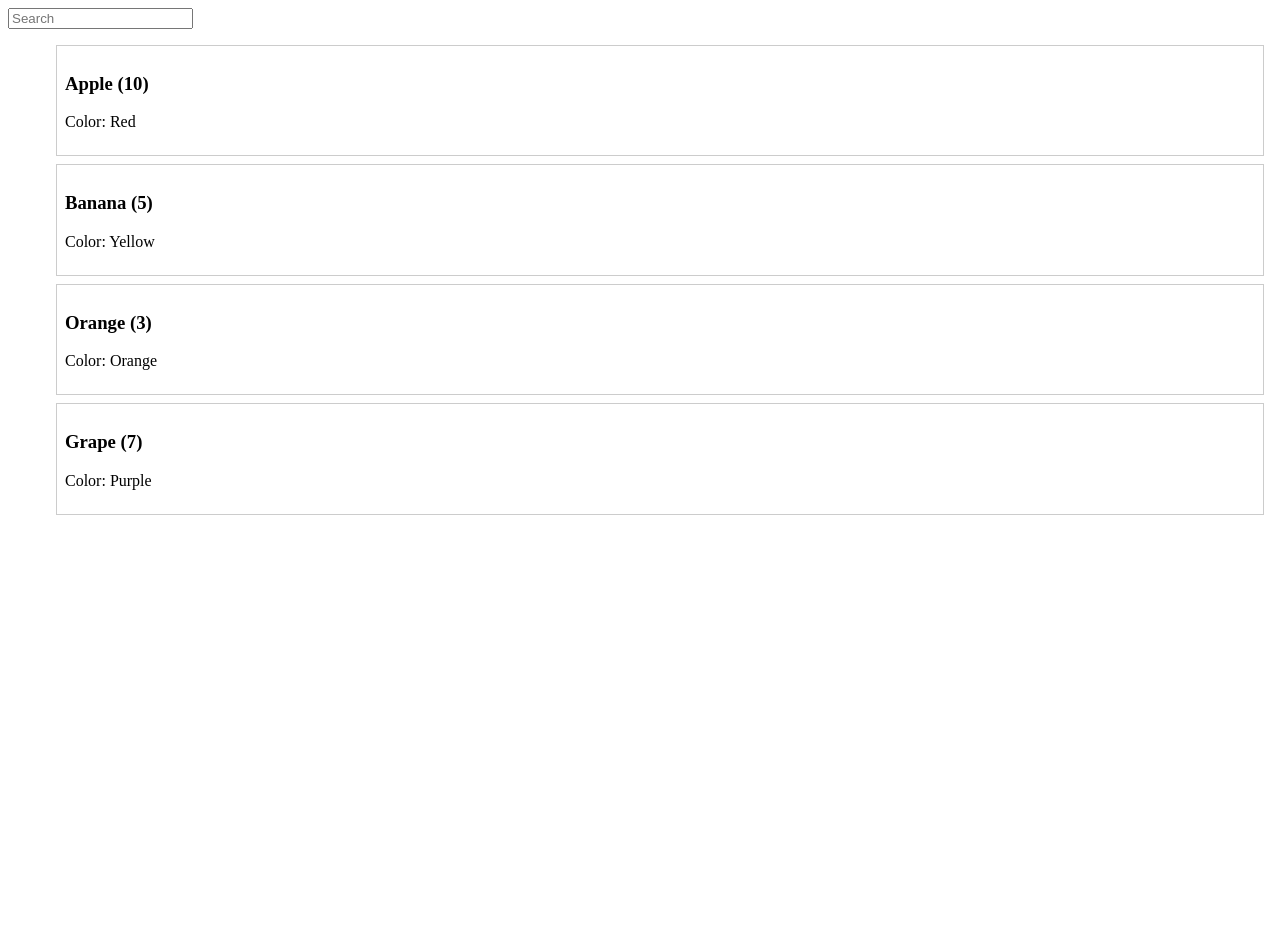
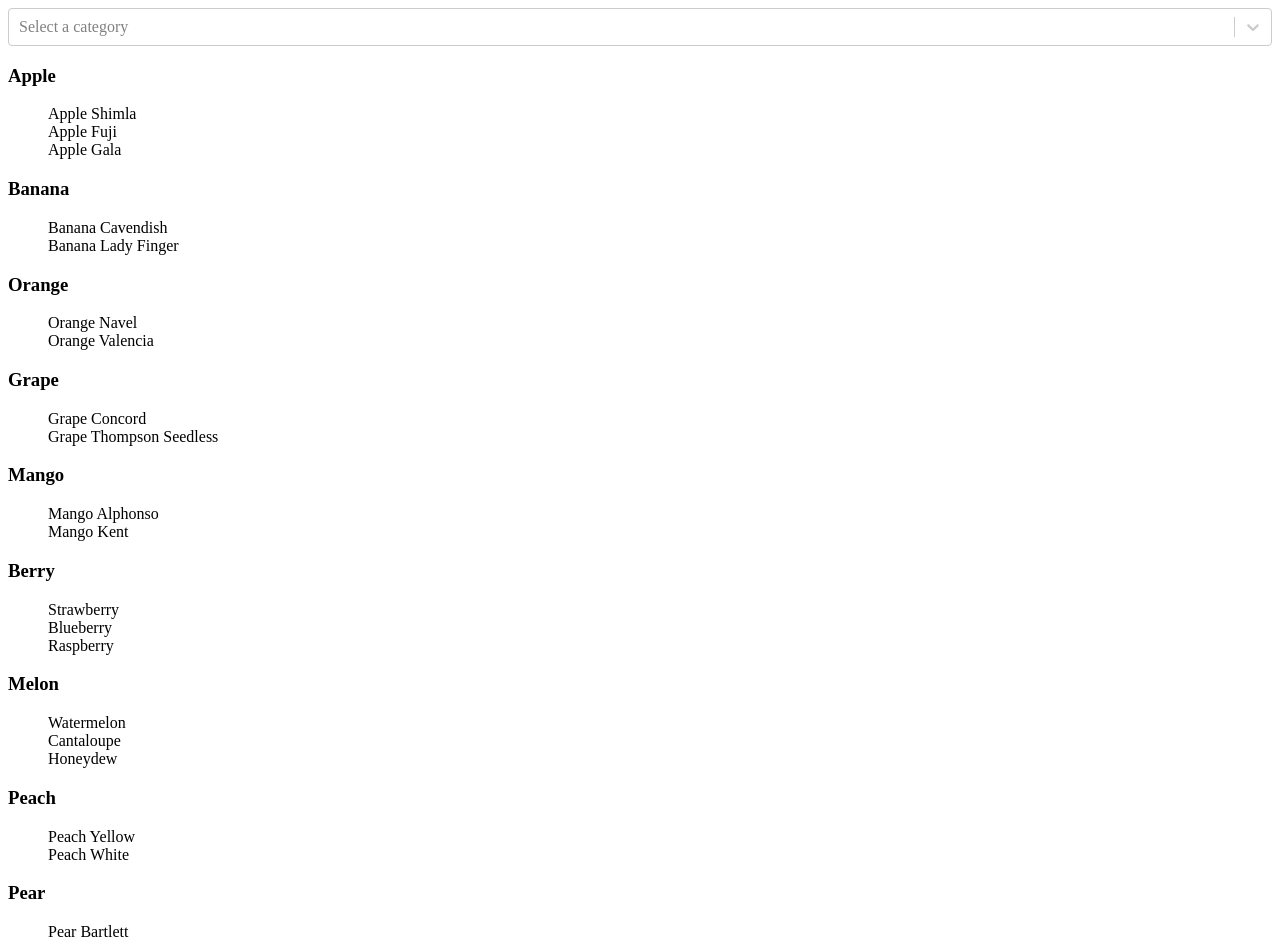
Before and after one commit to iAngkur/typscript-react, a React (Create React App) app: page / in a window 1280 px wide. Shown: the top 942 px of the page. Before the commit the page ends 800 px from the top, so only its background shows below. Built offline with nearby package versions, Linux system fonts and the light colour scheme.

Commit message:
Added Dropdown react-select

```diff
--- a/package.json
+++ b/package.json
@@ -9,6 +9,7 @@
     "react": "^19.0.0",
     "react-dom": "^19.0.0",
     "react-scripts": "5.0.1",
+    "react-select": "^5.10.1",
     "styled-components": "^6.1.15"
   },
   "scripts": {
--- a/src/App.tsx
+++ b/src/App.tsx
@@ -7,6 +7,8 @@ import PollingPattern from "./ReactComponents/PollingPattern";
 import Modal from "./ReactComponents/Modal";
 import FakeAPI from "./NeogCampLMS/FakeAPI";
 import SearchArray from "./NeogCampLMS/SearchArray";
+import Dropdown from "./NeogCampLMS/Dropdown";
+import Dropdown_v2 from "./NeogCampLMS/Dropdown_v2";
 
 function App() {
   return (
@@ -18,7 +20,9 @@ function App() {
       {/* <PollingPattern /> */}
       {/* <Modal /> */}
       {/* <FakeAPI /> */}
-      <SearchArray />
+      {/* <SearchArray /> */}
+      {/* <Dropdown /> */}
+      <Dropdown_v2 />
     </div>
   );
 }
--- /dev/null
+++ b/src/NeogCampLMS/Dropdown.tsx
@@ -0,0 +1,34 @@
+import React, { useState } from "react";
+
+function Dropdown() {
+  const [selectedColor, setSelectedColor] = useState("");
+
+  return (
+    <div>
+      <h2
+        style={{
+          backgroundColor: selectedColor || "black",
+          padding: "0.5rem",
+          color: "white",
+          textAlign: "center",
+        }}
+      >
+        Choose a color to change the background
+      </h2>
+      <select
+        value={selectedColor}
+        onChange={(e) => {
+          setSelectedColor(e.target.value);
+        }}
+      >
+        <option value="">Select color</option>
+        <option value="black">Black</option>
+        <option value="red">Red</option>
+        <option value="blue">Blue</option>
+        <option value="green">Green</option>
+      </select>
+    </div>
+  );
+}
+
+export default Dropdown;
--- /dev/null
+++ b/src/NeogCampLMS/Dropdown_v2.tsx
@@ -0,0 +1,124 @@
+import React, { ChangeEvent, Fragment, useState } from "react";
+import Select from "react-select";
+
+const fruits = [
+  { id: 1, category: "Apple", name: "Apple Shimla" },
+  { id: 2, category: "Apple", name: "Apple Fuji" },
+  { id: 3, category: "Apple", name: "Apple Gala" },
+  { id: 4, category: "Banana", name: "Banana Cavendish" },
+  { id: 5, category: "Banana", name: "Banana Lady Finger" },
+  { id: 6, category: "Orange", name: "Orange Navel" },
+  { id: 7, category: "Orange", name: "Orange Valencia" },
+  { id: 8, category: "Grape", name: "Grape Concord" },
+  { id: 9, category: "Grape", name: "Grape Thompson Seedless" },
+  { id: 10, category: "Mango", name: "Mango Alphonso" },
+  { id: 11, category: "Mango", name: "Mango Kent" },
+  { id: 12, category: "Berry", name: "Strawberry" },
+  { id: 13, category: "Berry", name: "Blueberry" },
+  { id: 14, category: "Berry", name: "Raspberry" },
+  { id: 15, category: "Melon", name: "Watermelon" },
+  { id: 16, category: "Melon", name: "Cantaloupe" },
+  { id: 17, category: "Melon", name: "Honeydew" },
+  { id: 18, category: "Peach", name: "Peach Yellow" },
+  { id: 19, category: "Peach", name: "Peach White" },
+  { id: 20, category: "Pear", name: "Pear Bartlett" },
+  { id: 21, category: "Pear", name: "Pear Anjou" },
+  { id: 22, category: "Cherry", name: "Cherry Bing" },
+  { id: 23, category: "Cherry", name: "Cherry Rainier" },
+  { id: 24, category: "Plum", name: "Plum Black" },
+  { id: 25, category: "Plum", name: "Plum Red" },
+];
+
+const categories = [
+  { value: "Apple", label: "Apple" },
+  { value: "Banana", label: "Banana" },
+  { value: "Orange", label: "Orange" },
+  { value: "Grape", label: "Grape" },
+  { value: "Mango", label: "Mango" },
+  { value: "Berry", label: "Berry" },
+  { value: "Melon", label: "Melon" },
+  { value: "Peach", label: "Peach" },
+  { value: "Pear", label: "Pear" },
+  { value: "Cherry", label: "Cherry" },
+  { value: "Plum", label: "Plum" },
+];
+
+type Category = {
+  value: string;
+  label: string;
+};
+
+type Fruit = {
+  id: number;
+  category: string;
+  name: string;
+};
+
+function Dropdown_v2() {
+  const [filteredFruits, setFilteredFruits] = useState<Fruit[]>(fruits);
+  const [selectedCategory, setSelectedCategory] = useState<Category | null>(
+    null
+  );
+
+  const handleFilter = (selectedOption: Category | null) => {
+    setSelectedCategory(selectedOption);
+
+    if (selectedOption === null) {
+      setFilteredFruits(fruits);
+    } else {
+      setFilteredFruits(
+        fruits.filter((fruit) => fruit.category === selectedOption?.value)
+      );
+    }
+  };
+
+  const renderGroupedFruits = () => {
+    const data = filteredFruits.reduce((groups, item) => {
+      const groupKey = item.category;
+
+      if (!groups[groupKey]) groups[groupKey] = [];
+      groups[groupKey].push(item);
+
+      return groups;
+    }, {} as Record<string, Fruit[]>);
+
+    return Object.keys(data).map((objKey) => (
+      <Fragment key={objKey}>
+        <h3>{objKey}</h3>
+        <ul style={{ listStyle: "none" }}>
+          {data[objKey].map(({ id, name }) => (
+            <li key={id}>{name}</li>
+          ))}
+        </ul>
+      </Fragment>
+    ));
+  };
+
+  const onLoadMore = () => {
+    console.log("On Load More....");
+  };
+
+  return (
+    <div>
+      <Select
+        options={categories}
+        value={selectedCategory}
+        onChange={handleFilter}
+        placeholder="Select a category"
+        isClearable
+        isSearchable
+        styles={{
+          option: (provided) => ({
+            ...provided,
+            cursor: "pointer",
+          }),
+        }}
+        onMenuScrollToBottom={onLoadMore}
+      />
+
+      <div>{renderGroupedFruits()}</div>
+    </div>
+  );
+}
+
+export default Dropdown_v2;
--- a/tsconfig.json
+++ b/tsconfig.json
@@ -1,6 +1,6 @@
 {
   "compilerOptions": {
-    "target": "es5",
+    "target": "ESNext",
     "lib": ["dom", "dom.iterable", "esnext"],
     "allowJs": true,
     "skipLibCheck": true,
```
Also changed, not shown: 1 other file (tests, documents, lock files or other folders).
